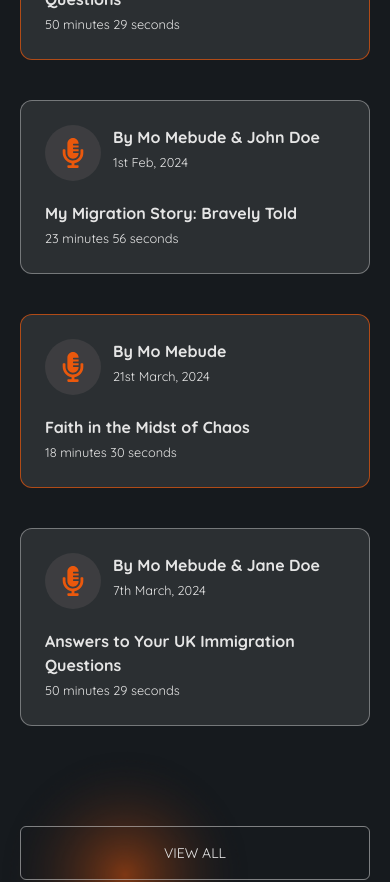
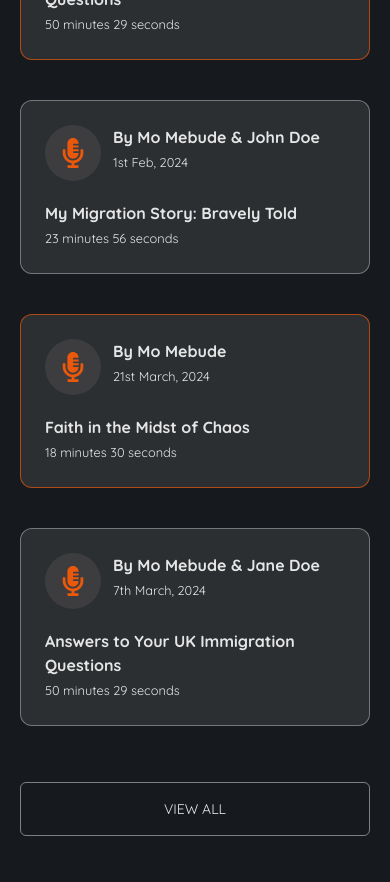
Before and after one commit to khalteck/tcipodcast, a React (Vite) app: page / in a window 390 px wide. Shown: the part 2174-3056 px from the top of the page. Built offline with nearby package versions, Linux system fonts and the light colour scheme.

Commit message:
feat: fixes x2

```diff
--- a/src/components/home/Section3.jsx
+++ b/src/components/home/Section3.jsx
@@ -3,7 +3,7 @@ import topPodcastData from "../../data/topPodcasts.json";
 
 const Section3 = () => {
   return (
-    <section className="py-[120px] bg-flare2 bg-no-repeat bg-[length:250px_auto] md:bg-[length:500px_auto] bg-left-bottom">
+    <section className="py-[120px] bg-flare2 bg-no-repeat bg-[length:250px_auto] md:bg-[length:500px_auto] bg-left-top md:bg-left-bottom">
       <h3 className="text-center">Top Episodes For You</h3>
 
       <div className="w-full grid grid-cols-1 md:grid-cols-2 lg:grid-cols-3 mt-14 gap-10">
@@ -11,7 +11,7 @@ const Section3 = () => {
           return <TopPodcastCard key={index} item={item} index={index} />;
         })}
       </div>
-      <div className="center-flex mt-[100px]">
+      <div className="center-flex mt-14 md:mt-[100px]">
         <button className="btn-custom">View all</button>
       </div>
     </section>
```
